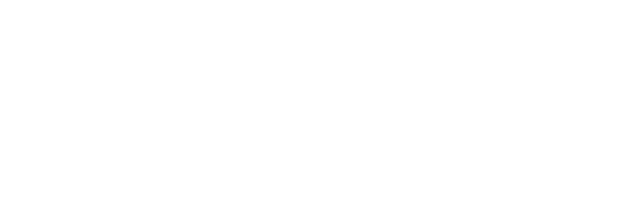
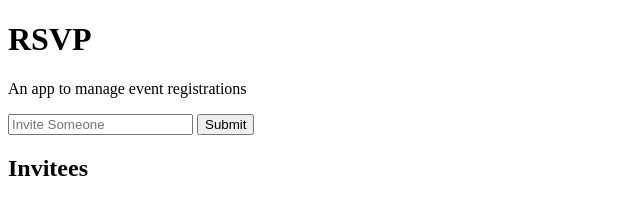
Before and after one commit to jordanmor/rsvp-app-js, a plain HTML site: page index.html in a window 1280 px wide. Shown: the whole page, without its empty margins (0-640 px from the left). Drawn offline with Linux system fonts and the light colour scheme.

Commit message:
Update index.html

```diff
--- a/index.html
+++ b/index.html
@@ -5,8 +5,25 @@
     <meta name="viewport" content="width=device-width, initial-scale=1.0">
     <meta http-equiv="X-UA-Compatible" content="ie=edge">
     <title>RSVP App</title>
+    <link href="https://fonts.googleapis.com/css?family=Courgette" rel="stylesheet">
+    <link href="https://fonts.googleapis.com/css?family=Lato:400,700" rel="stylesheet">
+    <link rel="stylesheet" href="css/style.css">
 </head>
 <body>
+    <header>
+        <h1>RSVP</h1>
+        <p>An app to manage event registrations</p>
+        <form id="registrar">
+            <input type="text" name="name" placeholder="Invite Someone">
+            <button type="submit" name="submit" value="submit">Submit</button>
+        </form>
+    </header>
 
+    <main>
+        <h2>Invitees</h2>
+        <ul id="invitedList"></ul>
+    </main>
+
+    <script src="js/app.js"></script>
 </body>
 </html>
```
